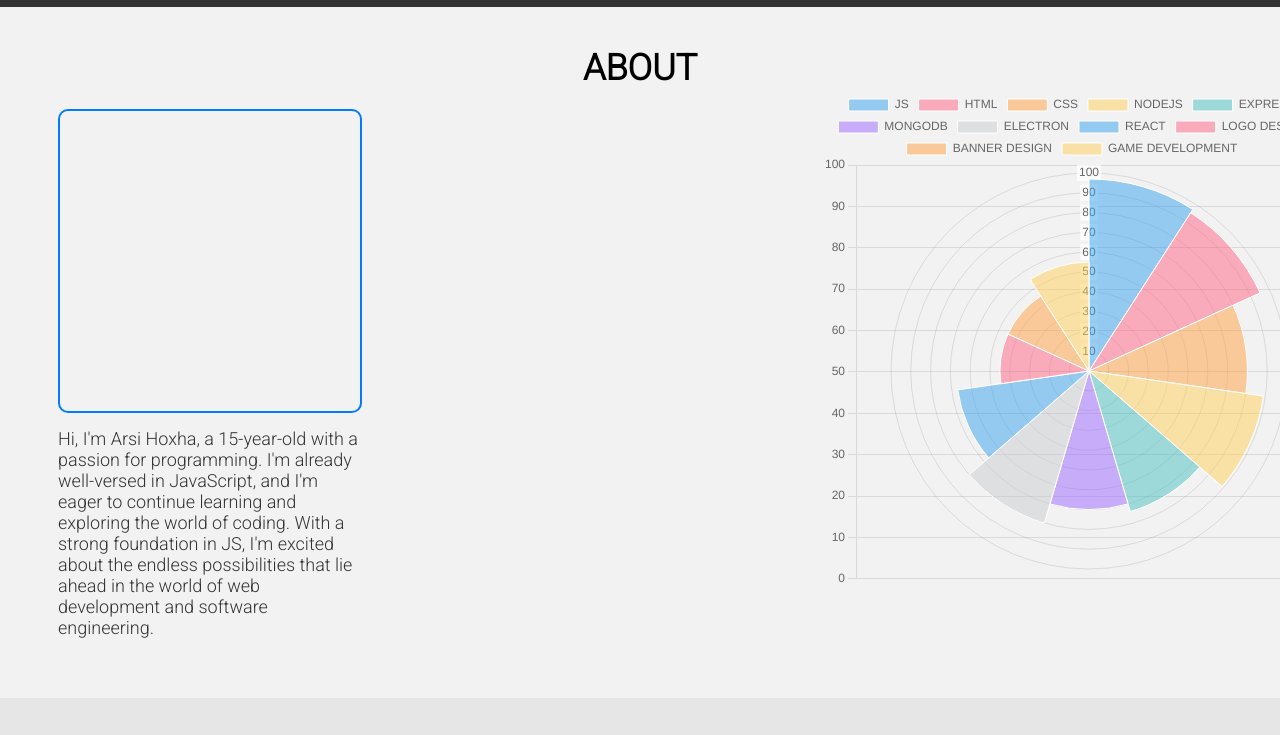
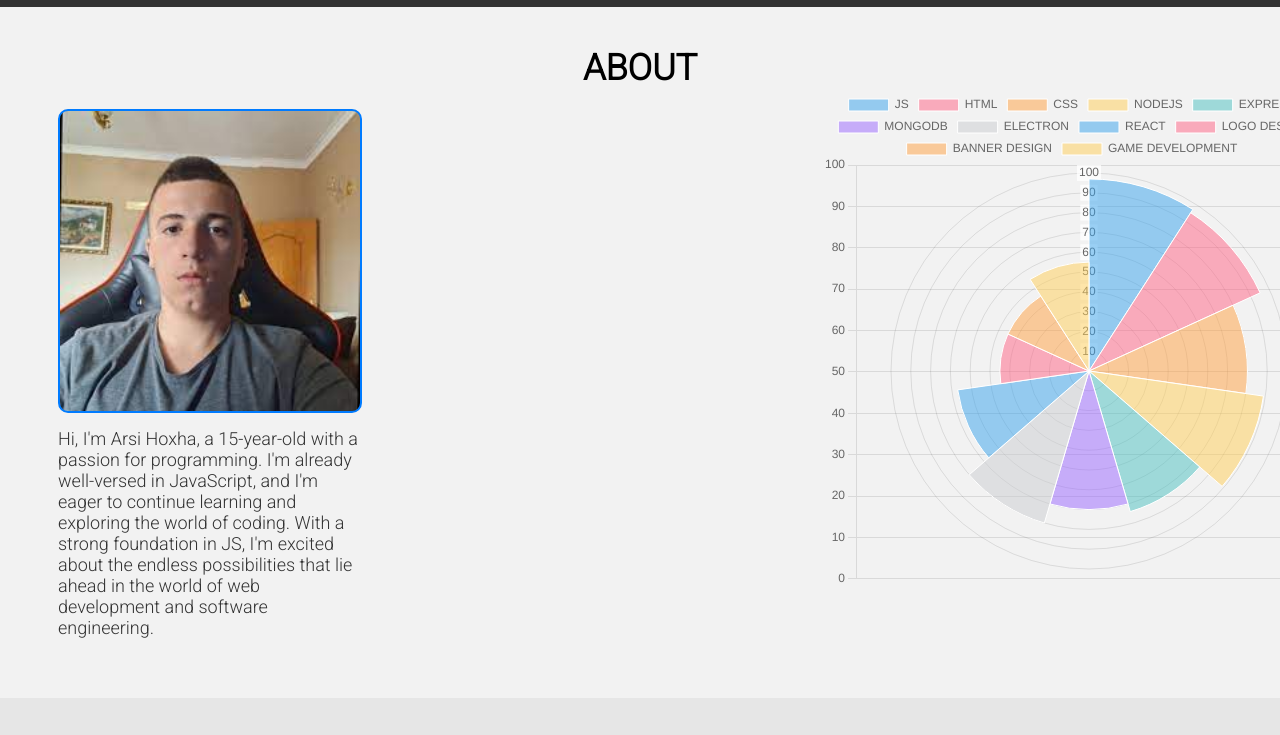
Before and after one commit to ArsiHoxha/Portofolio, a plain HTML site: page index.html in a window 1280 px wide. Shown: the part 834-1569 px from the top of the page. Drawn offline with nearby package versions, Linux system fonts and the light colour scheme; the site is published under a folder, as on GitHub Pages, so addresses that start at the root find nothing.

Commit message:
Update style.css

```diff
--- a/style.css
+++ b/style.css
@@ -81,7 +81,7 @@ body {
   .octa {
     height: 300px; /* Adjust the size of the octagonal shape */
     width: 300px;
-    background-image: url('/download.jpeg'); /* Replace 'your-background-image.jpg' with your image file path */
+    background-image: url('download.jpeg'); /* Replace 'your-background-image.jpg' with your image file path */
     background-size: cover; /* Cover the entire octagon with the background image */
     background-repeat: no-repeat; /* Prevent the background image from repeating */
   }
```
